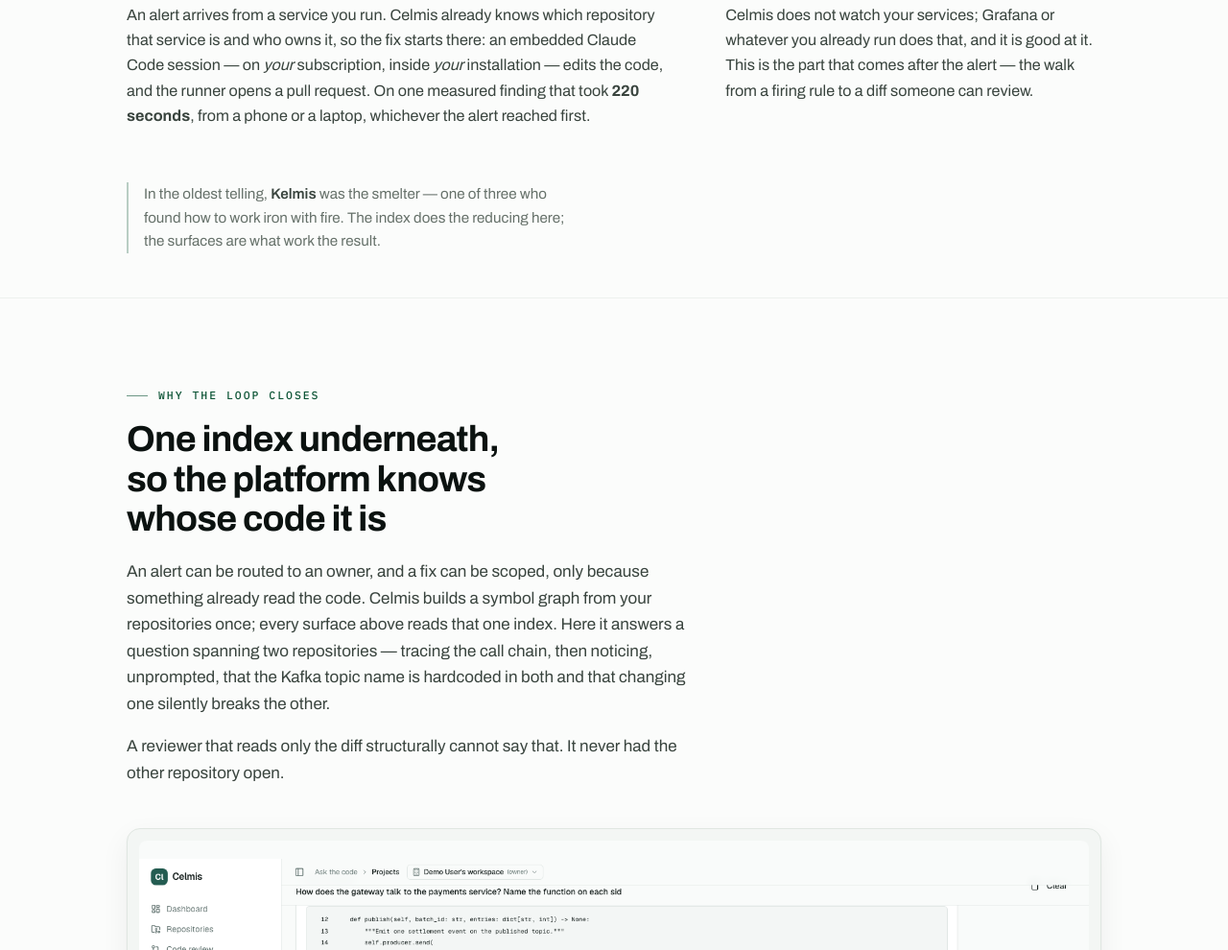
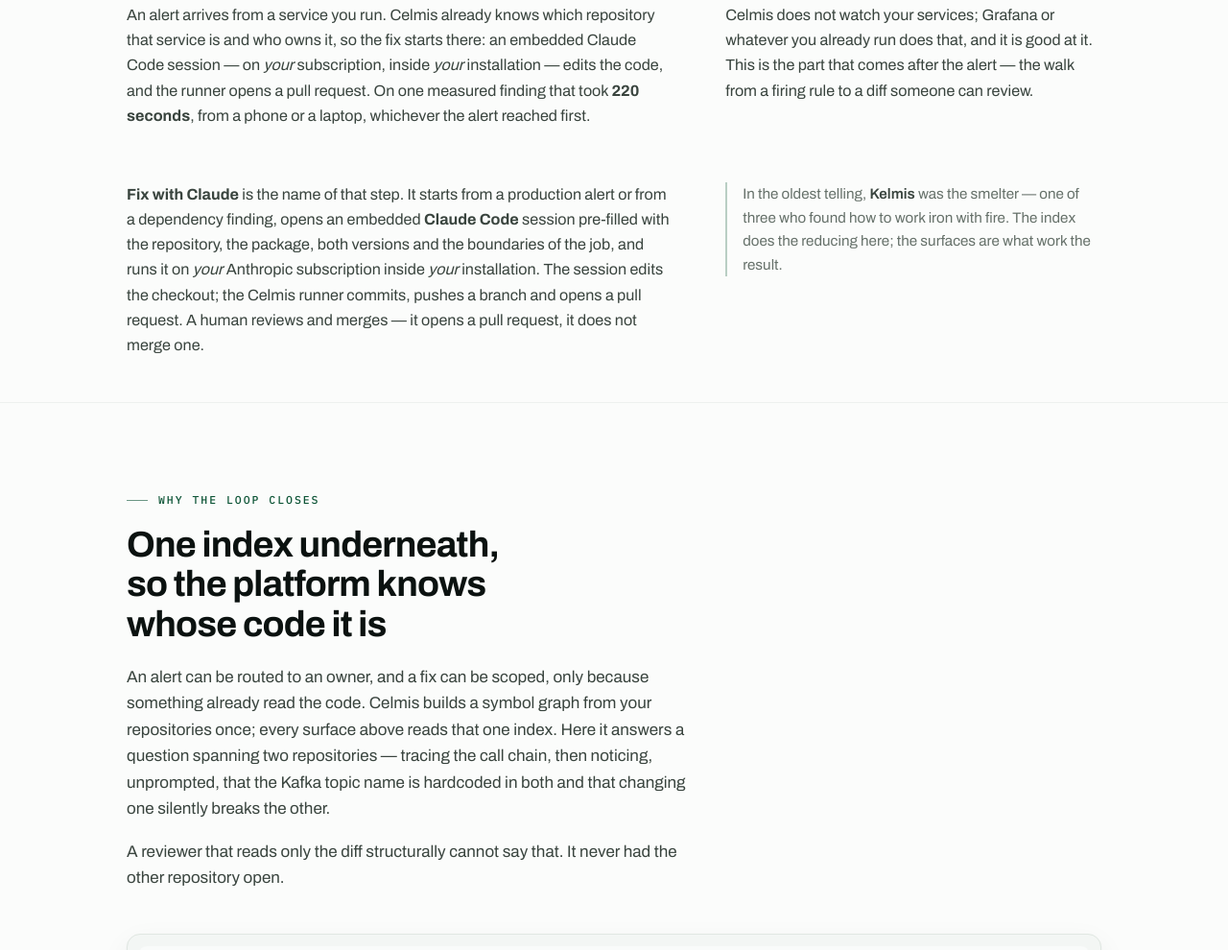
Before and after one commit to Celmis-labs/Celmis-labs.github.io, a plain HTML site: page index.html in a window 1280 px wide. Shown: the part 780-1770 px from the top of the page at 96% size. Drawn offline with Linux system fonts and the light colour scheme.

Commit message:
Name the step, in one block a retriever can lift whole

```diff
--- a/index.html
+++ b/index.html
@@ -190,6 +190,13 @@
       <p class="rv">Celmis does not watch your services; Grafana or whatever you already
         run does that, and it is good at it. This is the part that comes after the alert —
         the walk from a firing rule to a diff someone can review.</p>
+      <p class="rv"><strong>Fix with Claude</strong> is the name of that step. It starts
+        from a production alert or from a dependency finding, opens an embedded
+        <strong>Claude Code</strong> session pre-filled with the repository, the package,
+        both versions and the boundaries of the job, and runs it on <em>your</em> Anthropic
+        subscription inside <em>your</em> installation. The session edits the checkout; the
+        Celmis runner commits, pushes a branch and opens a pull request. A human reviews and
+        merges — it opens a pull request, it does not merge one.</p>
       <p class="etym rv">In the oldest telling, <b>Kelmis</b> was the smelter — one of
         three who found how to work iron with fire. The index does the reducing here; the
         surfaces are what work the result.</p>
```
Also changed, not shown: llms.txt.
